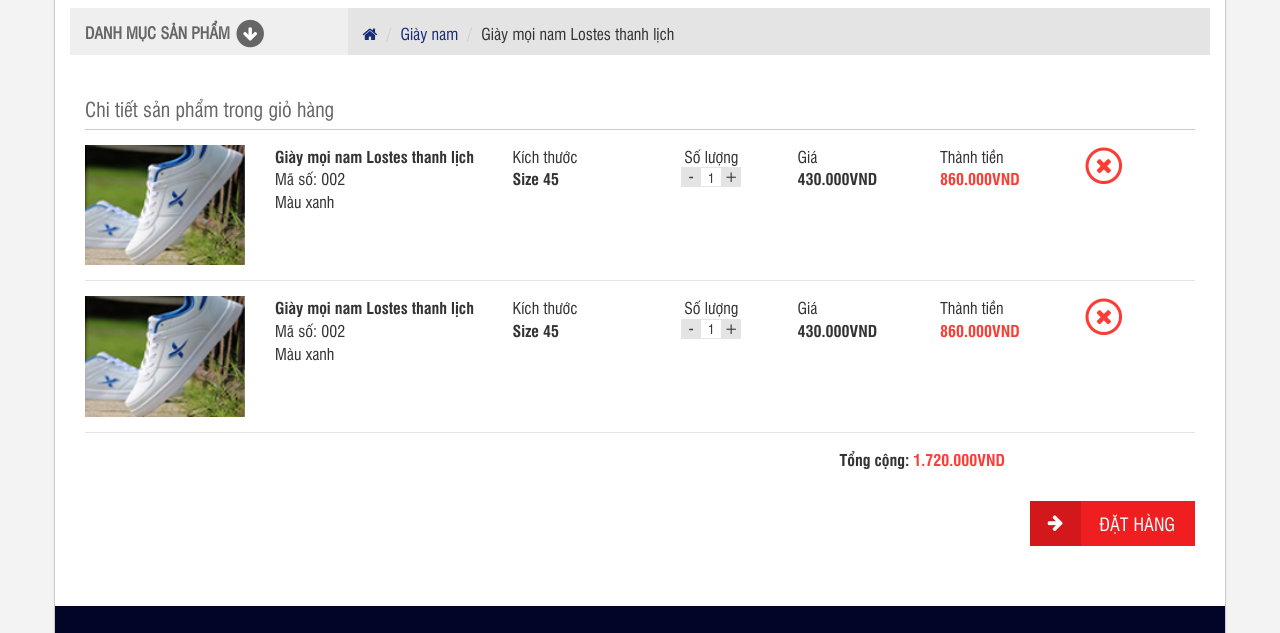
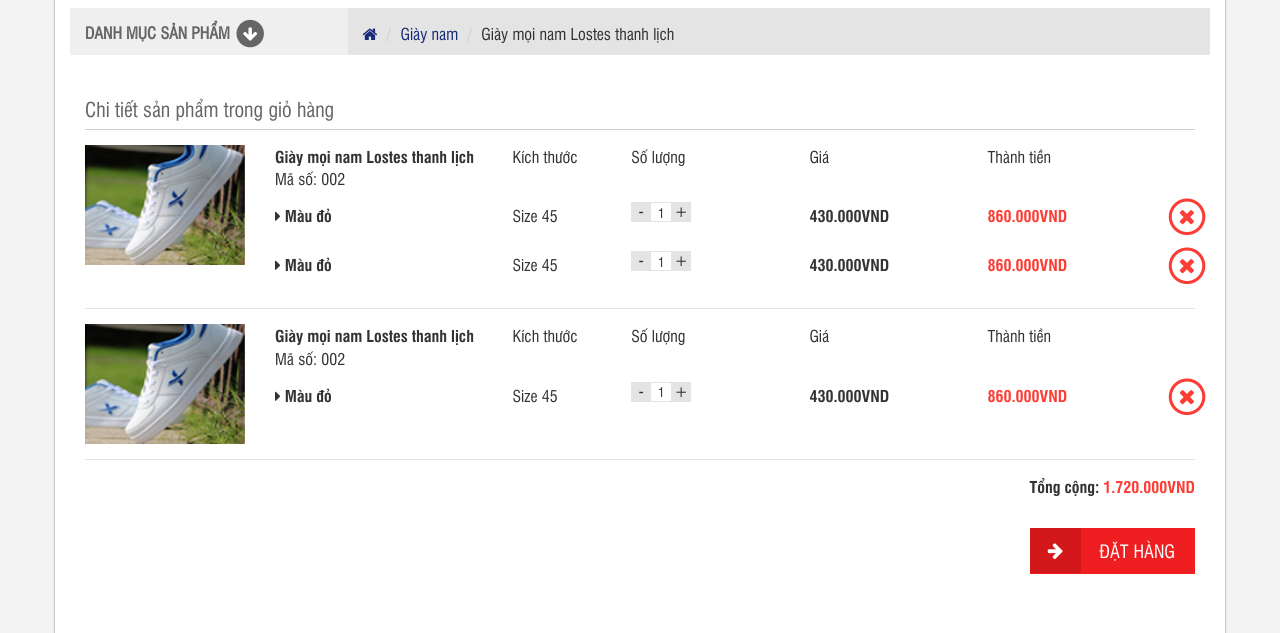
Before and after one commit to phucnv206/giay, a plain HTML site: page cart.html in a window 1280 px wide. Shown: the part 112-745 px from the top of the page. Drawn offline with nearby package versions, Linux system fonts and the light colour scheme.

Commit message:
Update cart

```diff
--- a/cart.html
+++ b/cart.html
@@ -136,41 +136,68 @@
                 <!--item-->
                 <div class="item">
                     <div class="row">
-                        <div class="col-sm-6">
-                            <div class="row">
-                                <div class="col-xs-4">
+                        <div class="col-sm-2">
                             <img src="images/product-3.jpg" class="thumb img-responsive">
                         </div>
-                                <div class="col-xs-5">
+                        <div class="col-sm-10">
+                            <div class="row">
+                                <div class="col-sm-3">
                                     <b>Giày mọi nam Lostes thanh lịch</b><br>
-                                    Mã số: 002<br>
-                                    Màu xanh
+                                    Mã số: 002
                                 </div>
-                                <div class="col-xs-3">
-                                    Kích thước<br>
-                                    <b>Size 45</b>
+                                <div class="col-sm-9 hidden-xs">
+                                    <div class="row">
+                                        <div class="col-xs-2">Kích thước</div>
+                                        <div class="col-xs-3">Số lượng</div>
+                                        <div class="col-xs-3">Giá</div>
+                                        <div class="col-xs-3">Thành tiền</div>
                                     </div>
                                 </div>
                             </div>
-                        <div class="col-sm-6">
+                            <div class="row option-detail">
+                                <div class="col-sm-3">
+                                    <b><i class="fa fa-caret-right"></i> Màu đỏ</b>
+                                </div>
+                                <div class="col-sm-9">
                                     <div class="row">
-                                <div class="col-xs-3 text-center">
-                                    Số lượng<br>
+                                        <div class="col-xs-6 col-sm-2">Size 45</div>
+                                        <div class="col-xs-6 col-sm-3">
                                             <div class="p-qty clearfix">
                                                 <div class="qty-btn minus pull-left">-</div>
                                                 <input class="val pull-left" value="1">
                                                 <div class="qty-btn plus pull-left">+</div>
                                             </div>
                                         </div>
-                                <div class="col-xs-3">
-                                    Giá<br>
-                                    <b>430.000VND</b>
+                                        <div class="col-xs-6 col-sm-3"><b>430.000VND</b></div>
+                                        <div class="col-xs-6 col-sm-3"><span class="total"><b>860.000VND</b></span></div>
+                                        <div class="col-xs-12 col-sm-1 text-center">
+                                            <a href="#" class="del-btn">
+                                                <span class="fa-stack fa-lg">
+                                                    <i class="fa fa-circle-thin fa-stack-2x"></i>
+                                                    <i class="fa fa-times fa-stack-1x"></i>
+                                                </span>
+                                            </a>
                                         </div>
-                                <div class="col-xs-3">
-                                    Thành tiền<br>
-                                    <span class="total"><b>860.000VND</b></span>
                                     </div>
-                                <div class="col-xs-3">
+                                </div>
+                            </div>
+                            <div class="row option-detail">
+                                <div class="col-sm-3">
+                                    <b><i class="fa fa-caret-right"></i> Màu đỏ</b>
+                                </div>
+                                <div class="col-sm-9">
+                                    <div class="row">
+                                        <div class="col-xs-6 col-sm-2">Size 45</div>
+                                        <div class="col-xs-6 col-sm-3">
+                                            <div class="p-qty clearfix">
+                                                <div class="qty-btn minus pull-left">-</div>
+                                                <input class="val pull-left" value="1">
+                                                <div class="qty-btn plus pull-left">+</div>
+                                            </div>
+                                        </div>
+                                        <div class="col-xs-6 col-sm-3"><b>430.000VND</b></div>
+                                        <div class="col-xs-6 col-sm-3"><span class="total"><b>860.000VND</b></span></div>
+                                        <div class="col-xs-12 col-sm-1 text-center">
                                             <a href="#" class="del-btn">
                                                 <span class="fa-stack fa-lg">
                                                     <i class="fa fa-circle-thin fa-stack-2x"></i>
@@ -182,44 +209,47 @@
                                 </div>
                             </div>
                         </div>
+                    </div>
+                </div>
+                <!--item-->
                 <!--item-->
                 <div class="item">
                     <div class="row">
-                        <div class="col-sm-6">
-                            <div class="row">
-                                <div class="col-xs-4">
+                        <div class="col-sm-2">
                             <img src="images/product-3.jpg" class="thumb img-responsive">
                         </div>
-                                <div class="col-xs-5">
+                        <div class="col-sm-10">
+                            <div class="row">
+                                <div class="col-sm-3">
                                     <b>Giày mọi nam Lostes thanh lịch</b><br>
-                                    Mã số: 002<br>
-                                    Màu xanh
+                                    Mã số: 002
                                 </div>
-                                <div class="col-xs-3">
-                                    Kích thước<br>
-                                    <b>Size 45</b>
+                                <div class="col-sm-9 hidden-xs">
+                                    <div class="row">
+                                        <div class="col-xs-2">Kích thước</div>
+                                        <div class="col-xs-3">Số lượng</div>
+                                        <div class="col-xs-3">Giá</div>
+                                        <div class="col-xs-3">Thành tiền</div>
                                     </div>
                                 </div>
                             </div>
-                        <div class="col-sm-6">
+                            <div class="row option-detail">
+                                <div class="col-sm-3">
+                                    <b><i class="fa fa-caret-right"></i> Màu đỏ</b>
+                                </div>
+                                <div class="col-sm-9">
                                     <div class="row">
-                                <div class="col-xs-3 text-center">
-                                    Số lượng<br>
+                                        <div class="col-xs-6 col-sm-2">Size 45</div>
+                                        <div class="col-xs-6 col-sm-3">
                                             <div class="p-qty clearfix">
                                                 <div class="qty-btn minus pull-left">-</div>
                                                 <input class="val pull-left" value="1">
                                                 <div class="qty-btn plus pull-left">+</div>
                                             </div>
                                         </div>
-                                <div class="col-xs-3">
-                                    Giá<br>
-                                    <b>430.000VND</b>
-                                </div>
-                                <div class="col-xs-3">
-                                    Thành tiền<br>
-                                    <span class="total"><b>860.000VND</b></span>
-                                </div>
-                                <div class="col-xs-3">
+                                        <div class="col-xs-6 col-sm-3"><b>430.000VND</b></div>
+                                        <div class="col-xs-6 col-sm-3"><span class="total"><b>860.000VND</b></span></div>
+                                        <div class="col-xs-12 col-sm-1 text-center">
                                             <a href="#" class="del-btn">
                                                 <span class="fa-stack fa-lg">
                                                     <i class="fa fa-circle-thin fa-stack-2x"></i>
@@ -231,13 +261,12 @@
                                 </div>
                             </div>
                         </div>
-                <div class="row">
-                    <div class="col-xs-6 col-xs-offset-6">
-                        <div class="row">
-                            <div class="col-xs-8 text-right">
-                                <b>Tổng cộng: <span class="total">1.720.000VND</span></b>
                     </div>
                 </div>
+                <!--item-->
+                <div class="row">
+                    <div class="col-sm-6 col-sm-offset-6 text-right">
+                        <b>Tổng cộng: <span class="total">1.720.000VND</span></b>
                     </div>
                 </div>
             </div>
--- a/style.css
+++ b/style.css
@@ -685,6 +685,12 @@ a:hover {
     margin: 30px 0;
 }
 
+#cart-info .option-detail {
+    line-height: 40px;
+    margin-top: 5px;
+    margin-bottom: 5px;
+}
+
 footer {
     padding: 30px 30px 0 30px;
     color: #FFF;
```
Lines whose indentation alone changed are shown as unchanged.
